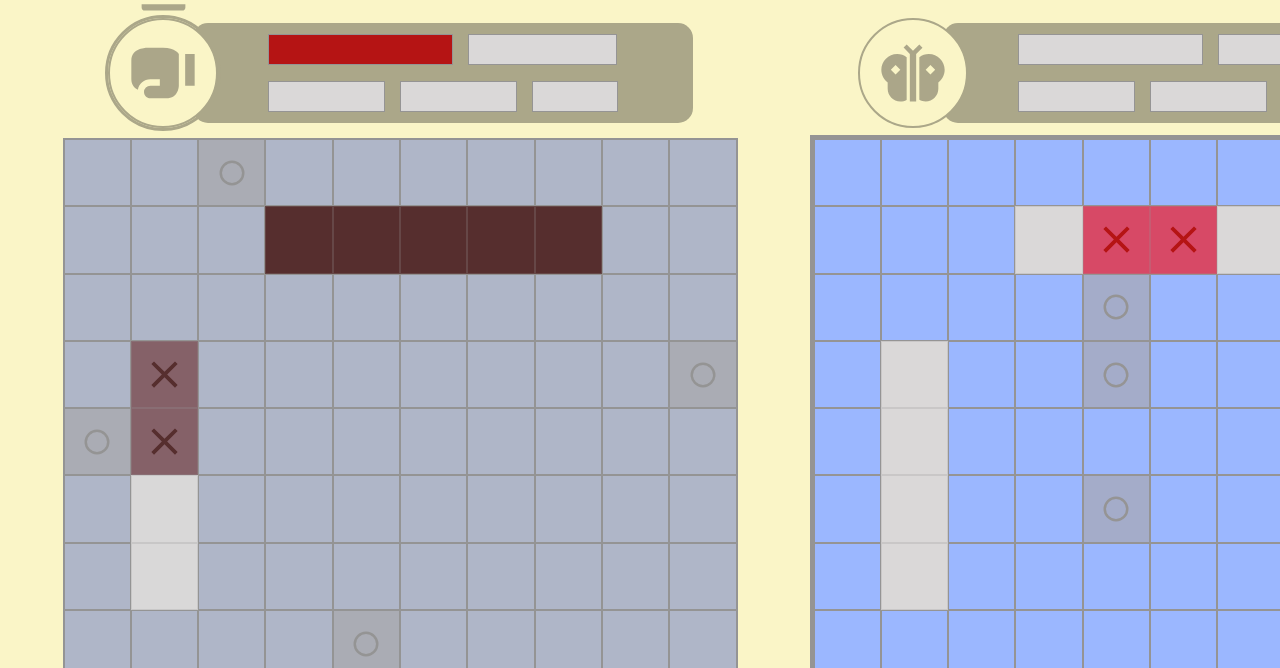
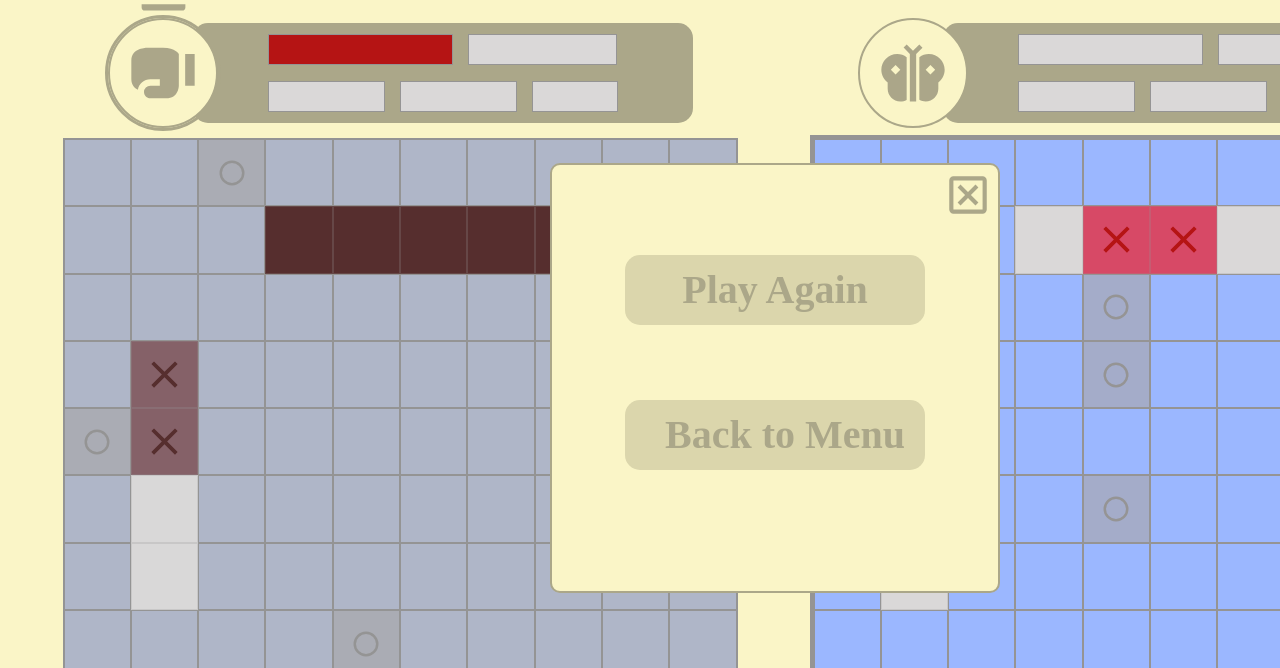
Before and after one commit to BrandonFitzpatricc/battleship, a website built with webpack: page src/template.html in a window 1280 px wide. Shown: the part 132-800 px from the top of the page. Built offline with nearby package versions, Linux system fonts and the light colour scheme; a web font is replaced by a local one.

Commit message:
feat: write game over prompt

```diff
--- a/src/scripts/index.js
+++ b/src/scripts/index.js
@@ -4,3 +4,6 @@ import "../stylesheets/home-menu.css";
 import "../stylesheets/icon-select-menu.css";
 import "../stylesheets/ship-placement-menu.css";
 import "../stylesheets/game-screen.css";
+import "../stylesheets/game-over-prompt.css";
+
+document.querySelector("#game-over-prompt").showModal();
--- /dev/null
+++ b/src/stylesheets/game-over-prompt.css
@@ -0,0 +1,46 @@
+.game-over-prompt {
+  position: relative;
+  z-index: 1;
+  top: -650px;
+  width: 1500px;
+  margin: auto;
+
+  & * {
+    outline: none;
+  }
+
+  & .content {
+    position: relative;
+    width: 450px;
+    height: 430px;
+    margin: auto;
+    background-color: var(--light-beige);
+    border: 2px solid var(--darker-beige);
+    padding: 50px;
+    border-radius: 10px;
+
+    & .text-btn {
+      width: 300px;
+
+      &:first-child {
+        margin: 40px 0 75px 0;
+      }
+    }
+
+    & .close-btn {
+      background-color: transparent;
+      background-image: url("../icons/button-icons/close-outline.svg");
+      width: 50px;
+      height: 50px;
+      border: none;
+      padding: 0;
+      position: absolute;
+      top: 5px;
+      right: 5px;
+
+      &:hover {
+        background-image: url("../icons/button-icons/close-filled.svg");
+      }
+    }
+  }
+}
--- a/src/stylesheets/universal.css
+++ b/src/stylesheets/universal.css
@@ -14,6 +14,7 @@
 }
 
 body {
+  height: 100%;
   background-color: var(--light-beige);
   text-align: center;
   padding: 10px 25px;
--- a/src/template.html
+++ b/src/template.html
@@ -532,5 +532,13 @@
         </div>
       </div>
     </div>
+
+    <div id="game-over-prompt" class="game-over-prompt">
+      <div class="content">
+        <button class="text-btn play-again">Play Again</button>
+        <button class="text-btn back-to-menu">Back to Menu</button>
+        <button class="close-btn"></button>
+      </div>
+    </div>
   </body>
 </html>
```
Also changed, not shown: src/icons/button-icons/close-filled.svg (added), src/icons/button-icons/close-outline.svg (added), src/icons/button-icons/close.svg (deleted).
